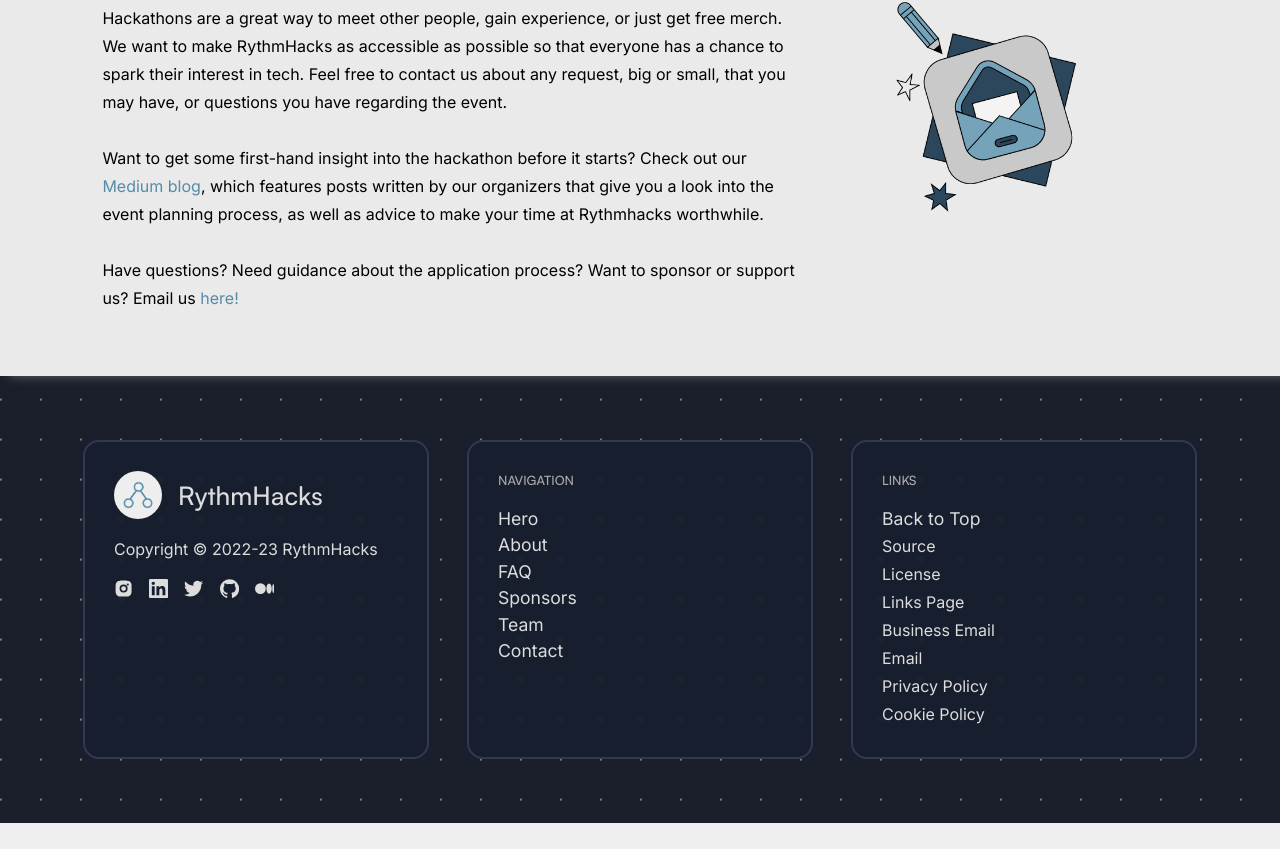
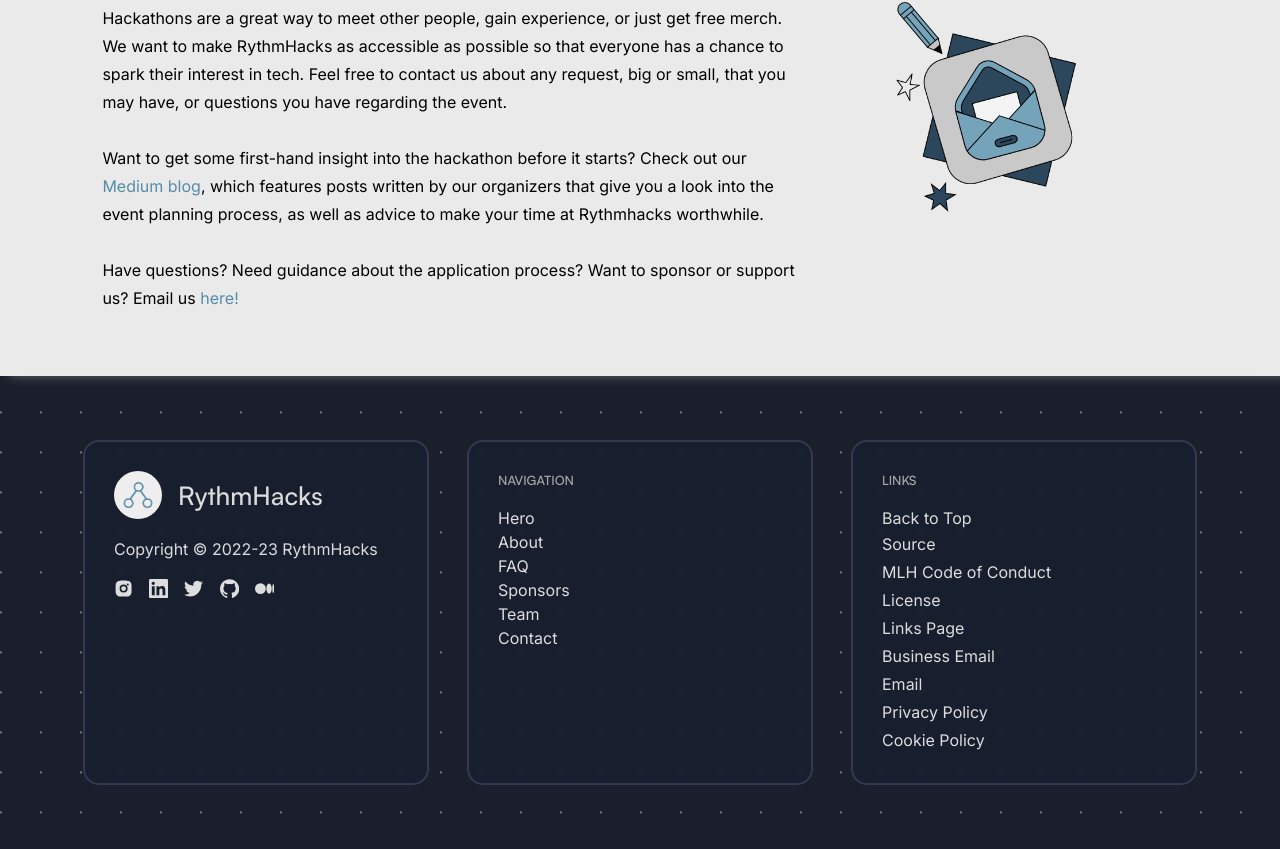
Before and after one commit to RythmHacks/2023.rythmhacks.ca, a React (Create React App) app: page / in a window 1280 px wide. Shown: the part 6692-7541 px from the top of the page. Before the commit the page ends 7515 px from the top, so only its background shows below. Built offline with nearby package versions, Linux system fonts and the light colour scheme; a web font is replaced by a local one.

Commit message:
add mlh code of conduct to footer

```diff
--- a/src/components/Footer/Footer.jsx
+++ b/src/components/Footer/Footer.jsx
@@ -25,6 +25,7 @@ const Footer = () => {
                 {pages.map((value) => {
                     return (
                         <button
+                        className='text-[16px]'
                         onClick = {
                             () => {
                                 if (value.toLowerCase() === 'hero')  {
@@ -44,8 +45,9 @@ const Footer = () => {
 
             <div className='column'>
                 <h2>Links</h2>
-                <button onClick={() => {window.scrollTo(0,0)}}>Back to Top</button>
+                <button className='text-[16px]' onClick={() => {window.scrollTo(0,0)}}>Back to Top</button>
                 <a target='_blank' rel='noreferrer' href='https://github.com/RythmHacks/rythmhacks.ca/'>Source</a>
+                <a target='_blank' rel='noreferrer' href='https://static.mlh.io/docs/mlh-code-of-conduct.pdf'>MLH Code of Conduct</a>
                 <a target='_blank' rel='noreferrer' href='https://github.com/RythmHacks/rythmhacks.ca/blob/footer/LICENSE'>License</a>
                 <a target='_blank' rel='noreferrer' href='https://links.rythmhacks.ca/'>Links Page</a>
                 <a target='_blank' rel='noreferrer' href='mailto:business@rythmhacks.ca'>Business Email</a>
```
